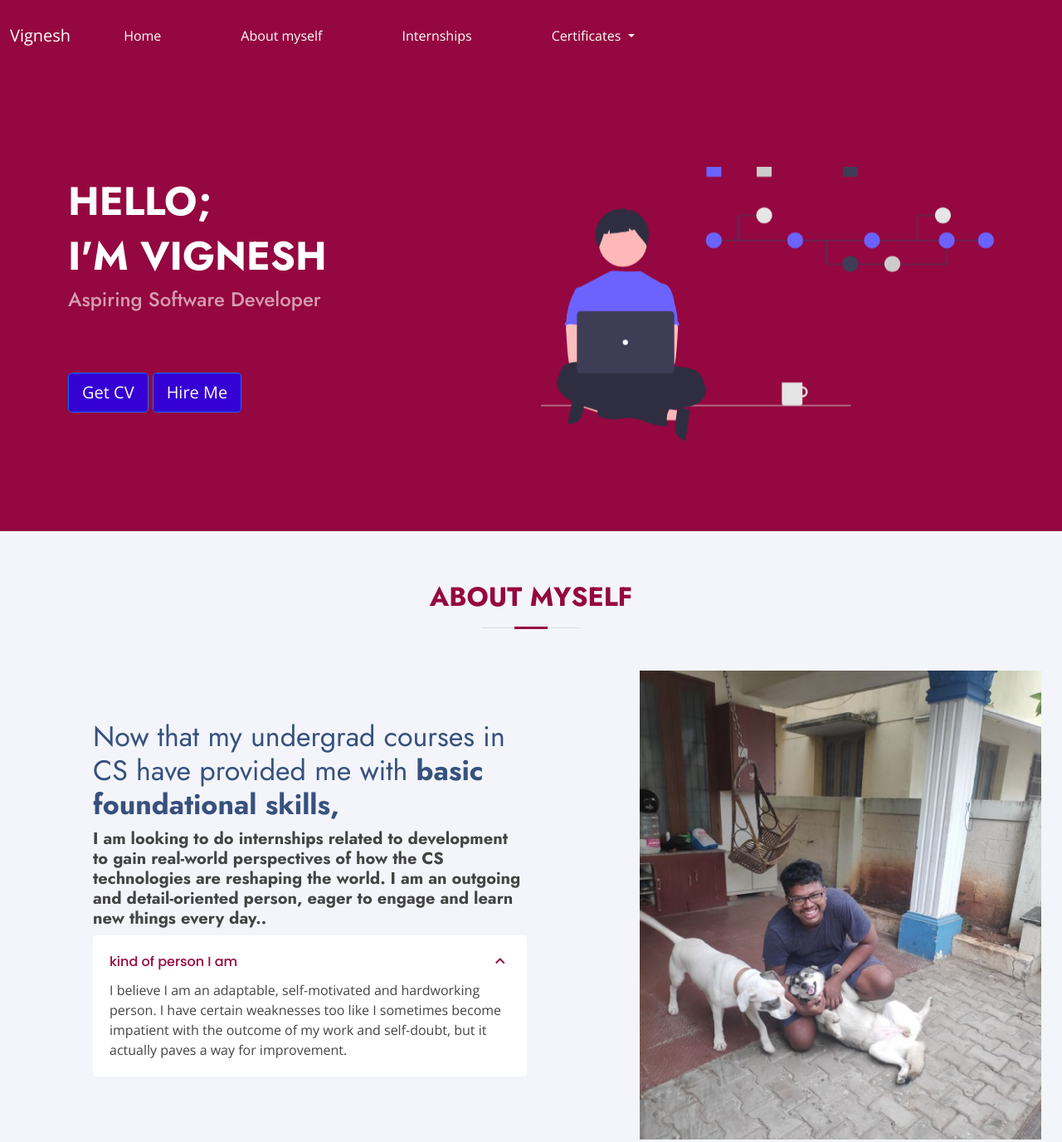
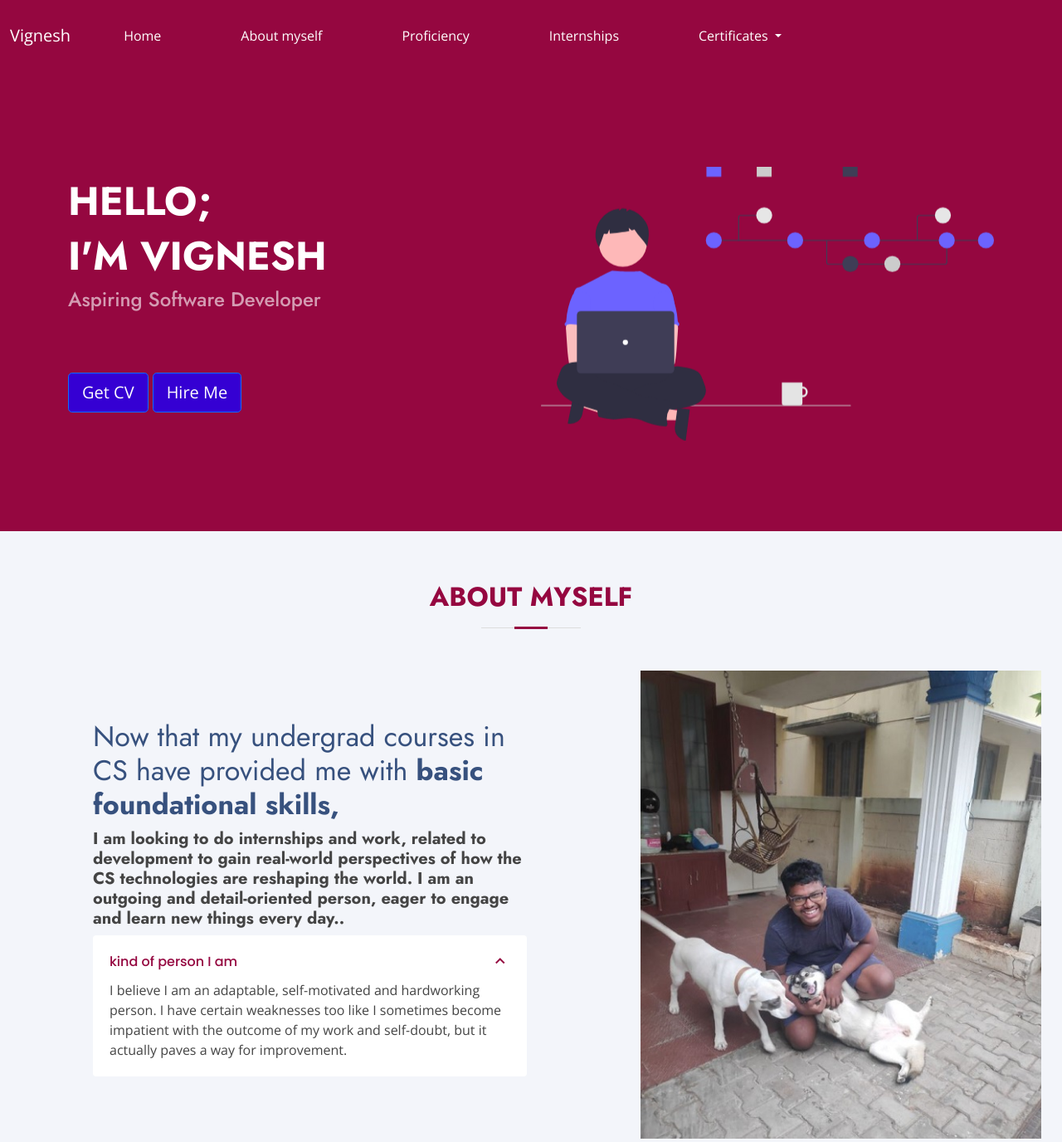
Before and after one commit to vignesh362/Vignesh_resume, a plain HTML site: page index.html in a window 1280 px wide. Shown: the top 1376 px of the page at 83% size. Drawn offline with nearby package versions, Linux system fonts and the light colour scheme.

Commit message:
Update index.html

```diff
--- a/index.html
+++ b/index.html
@@ -75,6 +75,9 @@
           <a style="color: white;" class="nav-link active" href="#aboutmyself">About myself</a>
           </li>
           <li class="nav-item">
+            <a style="color: white;" class="nav-link active" href="#aboutmyself">Proficiency</a>
+            </li>
+          <li class="nav-item">
           <a style="color: white;" class="nav-link active" href="#internship">Internships</a>
           </li>
           <li class="nav-item dropdown">
@@ -141,7 +144,7 @@
             <div class="content">
               <h3>Now that my undergrad courses in CS have provided me with  <strong>basic foundational skills,</strong></h3>
               <h4>
-                I am looking to do internships related to development to gain real-world perspectives of how the CS technologies are reshaping the world. I am an outgoing and detail-oriented person, eager to engage and learn new things every day..              </h4>
+                I am looking to do internships and work, related to development to gain real-world perspectives of how the CS technologies are reshaping the world. I am an outgoing and detail-oriented person, eager to engage and learn new things every day..              </h4>
             </div>
 
             <div class="accordion-list">
@@ -166,8 +169,8 @@
       </div>
     </section>
 
-     <!-- ======= Pricing Section ======= -->
-     <section id="pricing" class="pricing">
+     <!-- ======= Proficiency Section ======= -->
+     <section id="proficiency" class="pricing">
       <div class="container" data-aos="fade-up">
 
         <div class="section-title">
```
